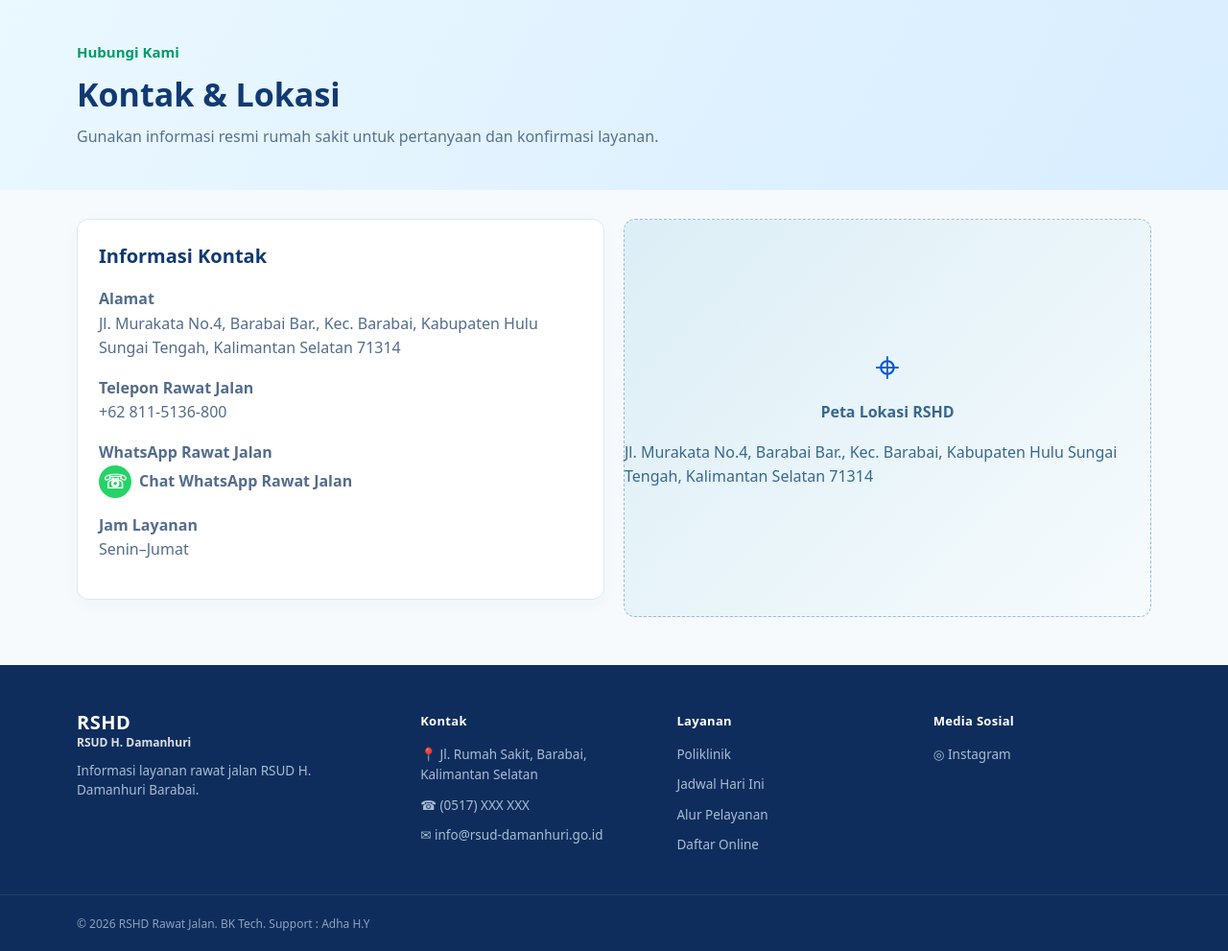
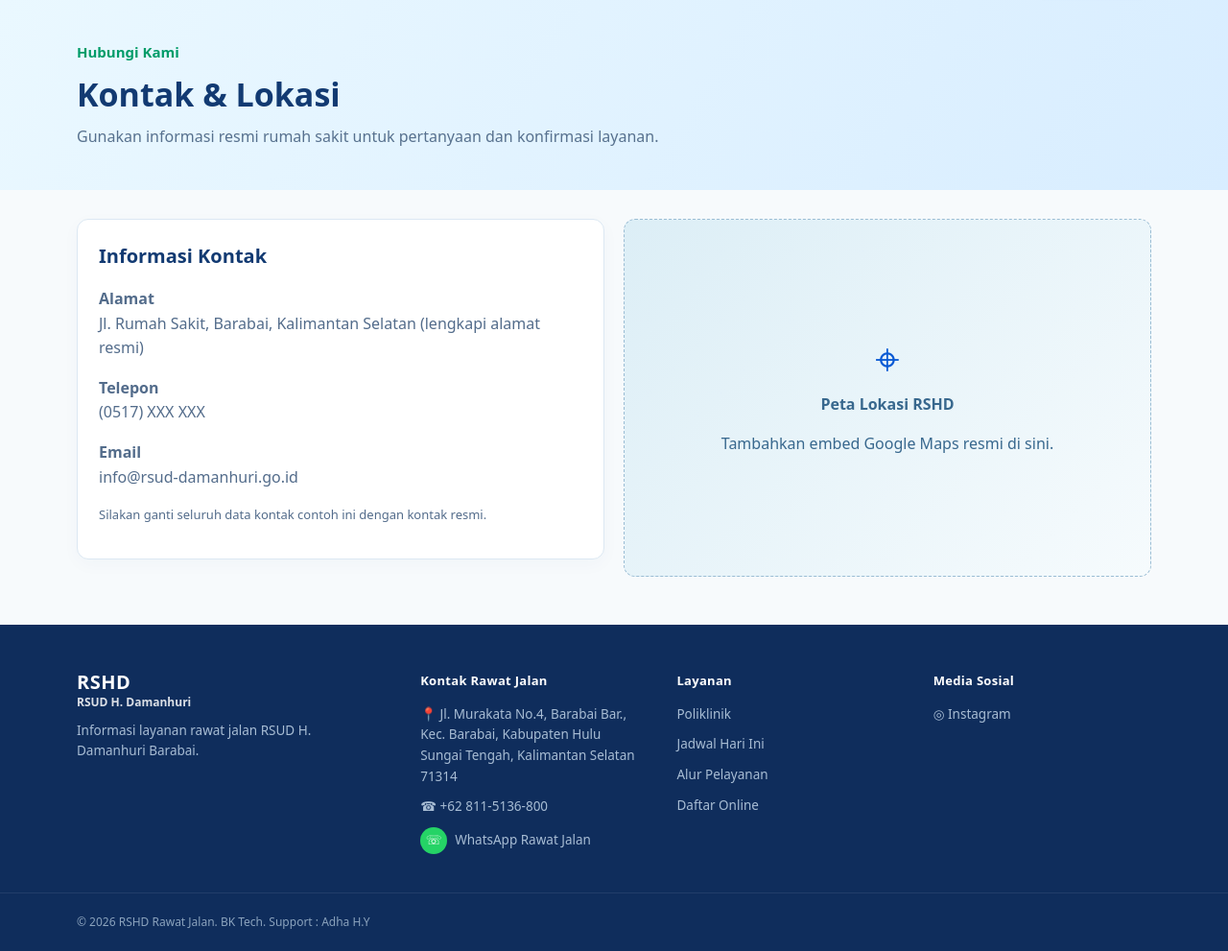
Before and after one commit to dewandaru11/rawatjalanrshd, a Flask app: page /kontak in a window 1280 px wide. Shown: the part 72-1063 px from the top of the page at 96% size. After the commit the page ends 1040 px from the top, so only its background shows below. Run offline with Flask 3, Linux system fonts and the light colour scheme.

Commit message:
Add files via upload

```diff
--- a/RAWAT JALAN RSHD WEB/templates/base.html
+++ b/RAWAT JALAN RSHD WEB/templates/base.html
@@ -427,30 +427,41 @@
 
     <div class="footer-contact">
 
-
   <strong>
-        Kontak
+    Kontak Rawat Jalan
   </strong>
 
+  <span>
+    📍 Jl. Murakata No.4, Barabai Bar.,
+    Kec. Barabai, Kabupaten Hulu Sungai Tengah,
+    Kalimantan Selatan 71314
+  </span>
 
   <span>
-        📍 Jl. Rumah Sakit,
-        Barabai, Kalimantan Selatan
+    ☎
+    <a href="tel:+628115136800">
+      +62 811-5136-800
+    </a>
   </span>
 
-
   <span>
-        ☎ (0517) XXX XXX
+    <a
+      href="https://wa.me/628115136800"
+      target="_blank"
+      rel="noopener noreferrer"
+      style="display:inline-flex;align-items:center;gap:8px;"
+    >
+      <span
+        style="display:inline-flex;align-items:center;justify-content:center;
+               width:28px;height:28px;border-radius:50%;
+               background:#25D366;color:white;"
+        aria-hidden="true"
+      >☏</span>
+      WhatsApp Rawat Jalan
+    </a>
   </span>
 
-
-      <span>
-        ✉ info@rsud-damanhuri.go.id
-      </span>
-
-
 </div>
-
 
 
     <!-- =================================================
--- a/RAWAT JALAN RSHD WEB/templates/kontak.html
+++ b/RAWAT JALAN RSHD WEB/templates/kontak.html
@@ -1,68 +1,8 @@
 {% extends "base.html" %}
 {% block content %}
-
-<section class="page-banner">
-  <div class="container">
-    <p class="eyebrow">Hubungi Kami</p>
-    <h1>Kontak & Lokasi</h1>
-    <p>
-      Gunakan informasi resmi rumah sakit untuk pertanyaan dan konfirmasi layanan.
-    </p>
-  </div>
+<section class="page-banner"><div class="container"><p class="eyebrow">Hubungi Kami</p><h1>Kontak & Lokasi</h1><p>Gunakan informasi resmi rumah sakit untuk pertanyaan dan konfirmasi layanan.</p></div></section>
+<section class="container content-section contact-grid">
+  <div class="info-panel"><h2>Informasi Kontak</h2><p><b>Alamat</b><br>Jl. Rumah Sakit, Barabai, Kalimantan Selatan (lengkapi alamat resmi)</p><p><b>Telepon</b><br>(0517) XXX XXX</p><p><b>Email</b><br>info@rsud-damanhuri.go.id</p><p class="note">Silakan ganti seluruh data kontak contoh ini dengan kontak resmi.</p></div>
+  <div class="map-placeholder"><span>⌖</span><b>Peta Lokasi RSHD</b><p>Tambahkan embed Google Maps resmi di sini.</p></div>
 </section>
-
-<section class="container content-section contact-grid">
-
-  <div class="info-panel">
-    <h2>Informasi Kontak</h2>
-
-    <p>
-      <b>Alamat</b><br>
-      Jl. Murakata No.4, Barabai Bar., Kec. Barabai,
-      Kabupaten Hulu Sungai Tengah, Kalimantan Selatan 71314
-    </p>
-
-    <p>
-      <b>Telepon Rawat Jalan</b><br>
-      <a href="tel:+628115136800">
-        +62 811-5136-800
-      </a>
-    </p>
-
-    <p>
-      <b>WhatsApp Rawat Jalan</b><br>
-      <a
-        href="https://wa.me/628115136800"
-        target="_blank"
-        rel="noopener noreferrer"
-        style="display:inline-flex;align-items:center;gap:8px;text-decoration:none;font-weight:700;"
-      >
-        <span
-          style="display:inline-flex;align-items:center;justify-content:center;
-                 width:34px;height:34px;border-radius:50%;
-                 background:#25D366;color:white;font-size:20px;"
-          aria-hidden="true"
-        >☏</span>
-        Chat WhatsApp Rawat Jalan
-      </a>
-    </p>
-
-    <p>
-      <b>Jam Layanan</b><br>
-      Senin–Jumat
-    </p>
-  </div>
-
-  <div class="map-placeholder">
-    <span>⌖</span>
-    <b>Peta Lokasi RSHD</b>
-    <p>
-      Jl. Murakata No.4, Barabai Bar.,
-      Kec. Barabai, Kabupaten Hulu Sungai Tengah,
-      Kalimantan Selatan 71314
-    </p>
-  </div>
-
-</section>
-
 {% endblock %}
```
Lines whose indentation alone changed are shown as unchanged.
